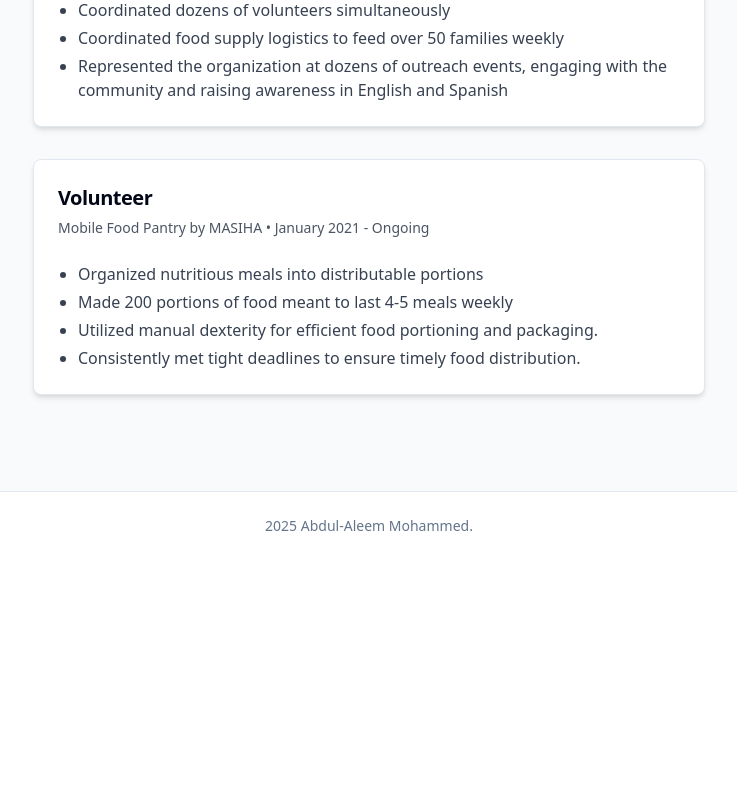
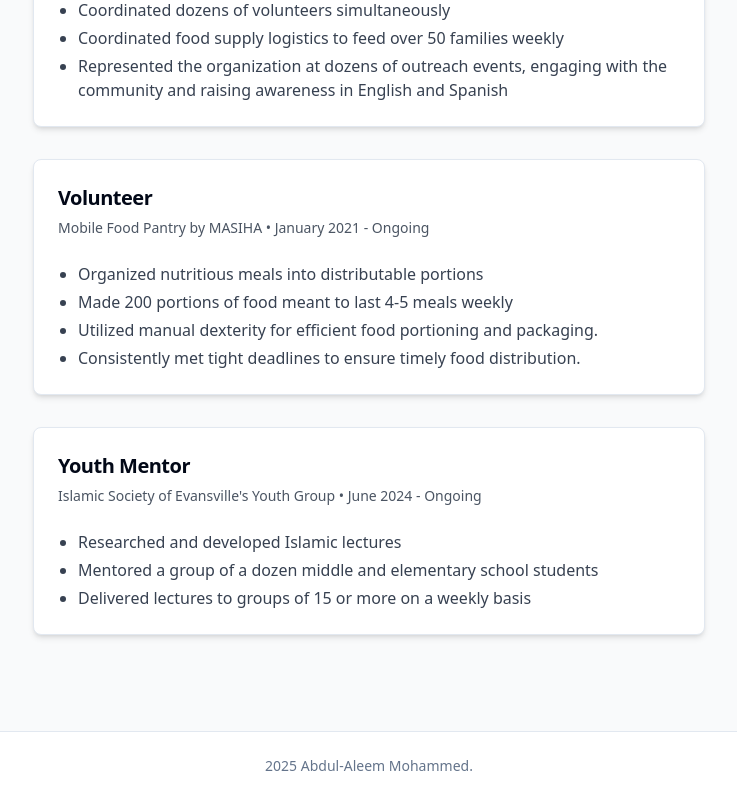
Before and after one commit to abaleemmo/Portfolio, a React (Vite) app: page /experience in a window 1280 px wide. Shown: the part 1722-2522 px from the top of the page, without its empty margins (271-1008 px from the left). Before the commit the page ends 2282 px from the top, so only its background shows below. Built offline with nearby package versions, Linux system fonts and the light colour scheme.

Commit message:
[dyad] wrote 1 file(s)

```diff
--- a/src/components/VolunteerExperienceSection.tsx
+++ b/src/components/VolunteerExperienceSection.tsx
@@ -30,8 +30,19 @@ const volunteerExperiences: VolunteerExperience[] = [
     description: [
       "Organized nutritious meals into distributable portions",
       "Made 200 portions of food meant to last 4-5 meals weekly",
-      "Utilized manual dexterity for efficient food portioning and packaging.", // Refined bullet point 1
-      "Consistently met tight deadlines to ensure timely food distribution." // Refined bullet point 2
+      "Utilized manual dexterity for efficient food portioning and packaging.",
+      "Consistently met tight deadlines to ensure timely food distribution."
+    ],
+  },
+  {
+    title: "Youth Mentor",
+    organization: "Islamic Society of Evansville's Youth Group",
+    location: "", // Assuming no specific location provided, keeping it empty
+    dates: "June 2024 - Ongoing",
+    description: [
+      "Researched and developed Islamic lectures",
+      "Mentored a group of a dozen middle and elementary school students",
+      "Delivered lectures to groups of 15 or more on a weekly basis"
     ],
   },
 ];
```
